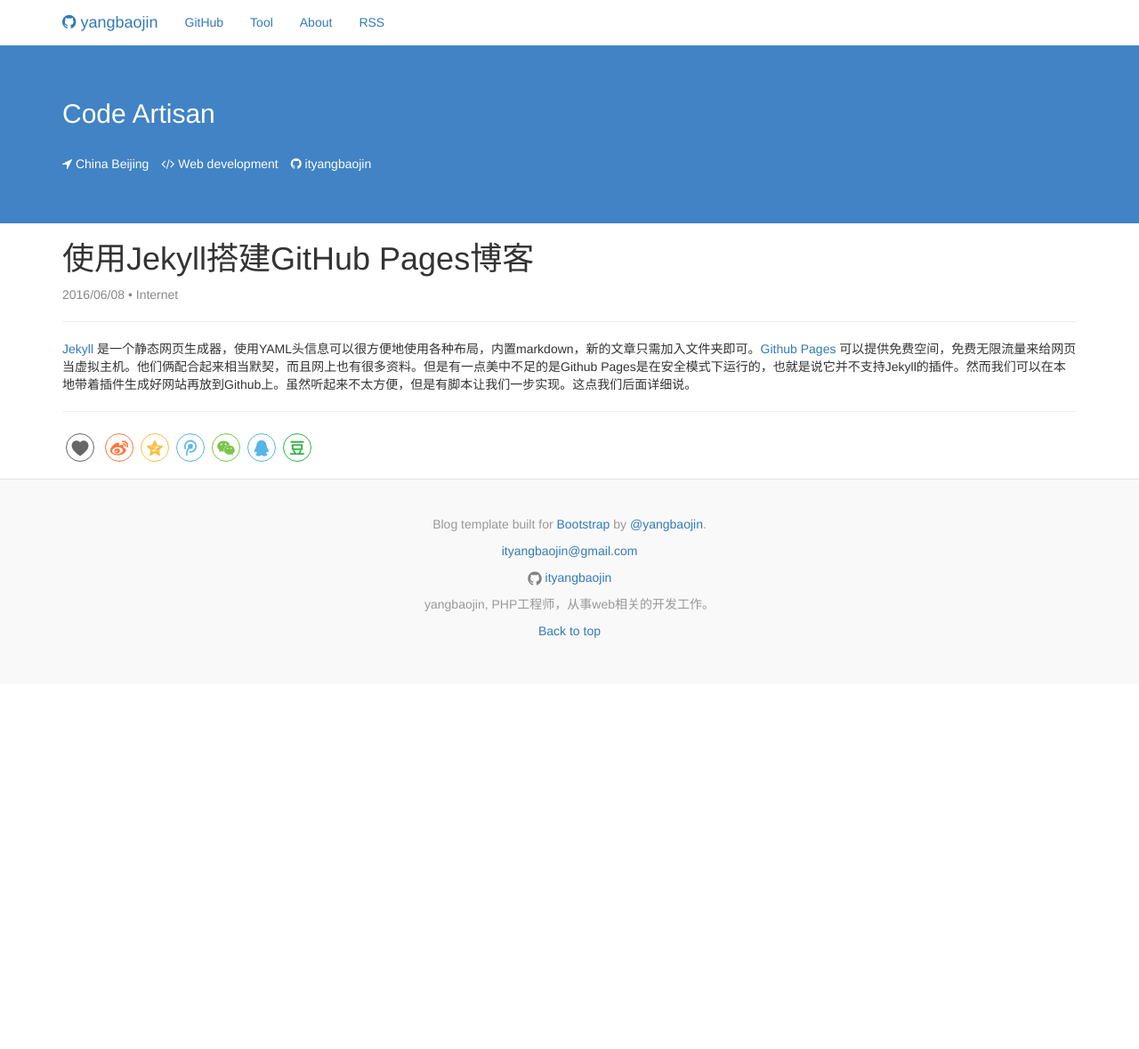
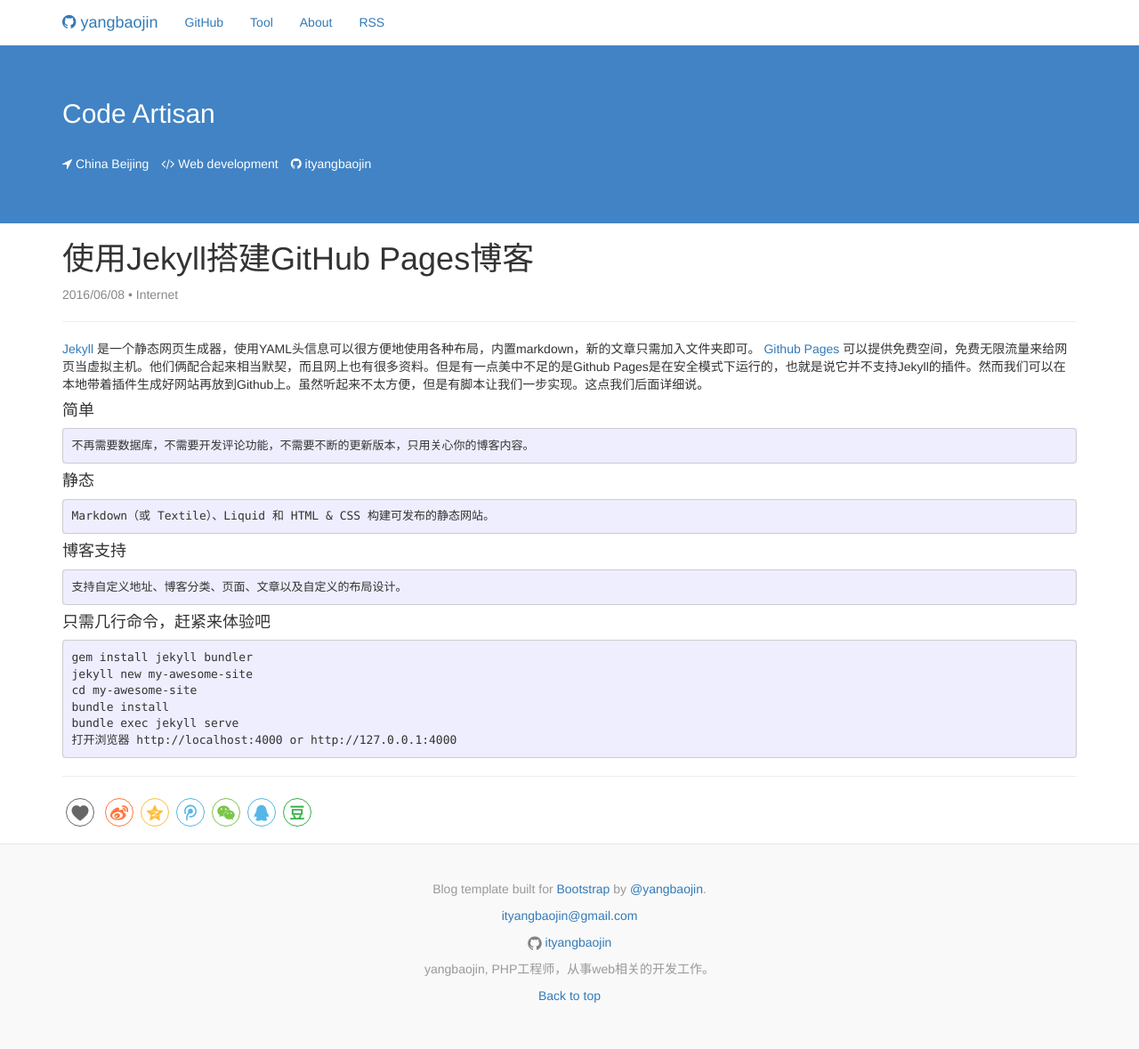
Before and after one commit to ityangbaojin/ityangbaojin.github.io, a Jekyll site: the page built from _posts/2016-06-08-jekyllcn.md, in a window 1280 px wide. Shown: the whole page at 89% size. Built offline with Jekyll 4.4.1, drawn with Linux system fonts in a browser that asks for light colours; comment, search, counter and statistics services are not loaded; before the commit the page ends 900 px from its top, so only the background shows below that.

````diff
--- a/_posts/2016-06-08-jekyllcn.md
+++ b/_posts/2016-06-08-jekyllcn.md
@@ -1,9 +1,32 @@
 ---
 layout: post
 title:  "使用Jekyll搭建GitHub Pages博客"
+excerpt: "使用Jekyll搭建GitHub Pages博客"
 date:   2016-06-08
 author: Internet
 ---
 
-[Jekyll](http://jekyllcn.com/){:target="_blank"} 是一个静态网页生成器，使用YAML头信息可以很方便地使用各种布局，内置markdown，新的文章只需加入文件夹即可。[Github Pages](
-https://pages.github.com/){:target="_blank"} 可以提供免费空间，免费无限流量来给网页当虚拟主机。他们俩配合起来相当默契，而且网上也有很多资料。但是有一点美中不足的是Github Pages是在安全模式下运行的，也就是说它并不支持Jekyll的插件。然而我们可以在本地带着插件生成好网站再放到Github上。虽然听起来不太方便，但是有脚本让我们一步实现。这点我们后面详细说。
+[Jekyll](http://jekyllcn.com/){:target="_blank"} 是一个静态网页生成器，使用YAML头信息可以很方便地使用各种布局，内置markdown，新的文章只需加入文件夹即可。
+[Github Pages](https://pages.github.com/){:target="_blank"} 可以提供免费空间，免费无限流量来给网页当虚拟主机。他们俩配合起来相当默契，而且网上也有很多资料。但是有一点美中不足的是Github Pages是在安全模式下运行的，也就是说它并不支持Jekyll的插件。然而我们可以在本地带着插件生成好网站再放到Github上。虽然听起来不太方便，但是有脚本让我们一步实现。这点我们后面详细说。
+
+#### 简单
+```
+不再需要数据库，不需要开发评论功能，不需要不断的更新版本，只用关心你的博客内容。
+```
+#### 静态
+```
+Markdown（或 Textile）、Liquid 和 HTML & CSS 构建可发布的静态网站。
+```
+#### 博客支持
+```
+支持自定义地址、博客分类、页面、文章以及自定义的布局设计。
+```
+#### 只需几行命令，赶紧来体验吧
+```
+gem install jekyll bundler
+jekyll new my-awesome-site
+cd my-awesome-site
+bundle install
+bundle exec jekyll serve
+打开浏览器 http://localhost:4000 or http://127.0.0.1:4000
+```
````
Also changed, not shown: _posts/2016-06-07-dingoapi.md (deleted, +0 -35 lines), _posts/2016-06-07-iterate-algorith.md (+2 -6 lines), _posts/2016-06-07-minfive.md (deleted, +0 -38 lines), _posts/2017-09-08-nginx.md (added, +108 -0 lines).
